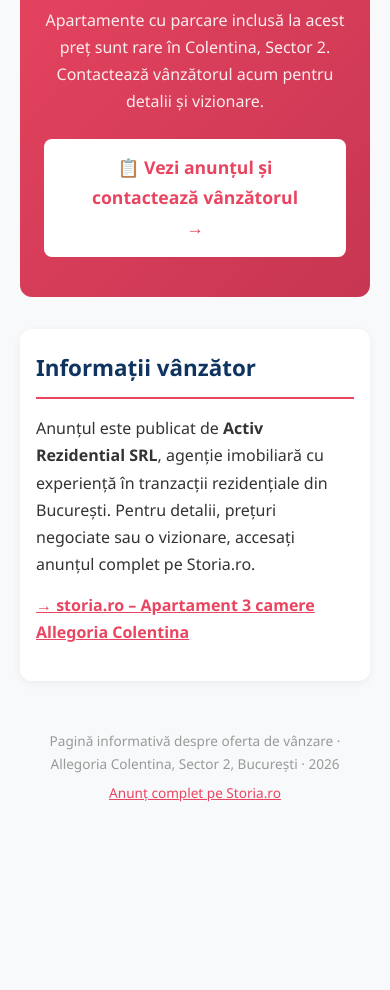
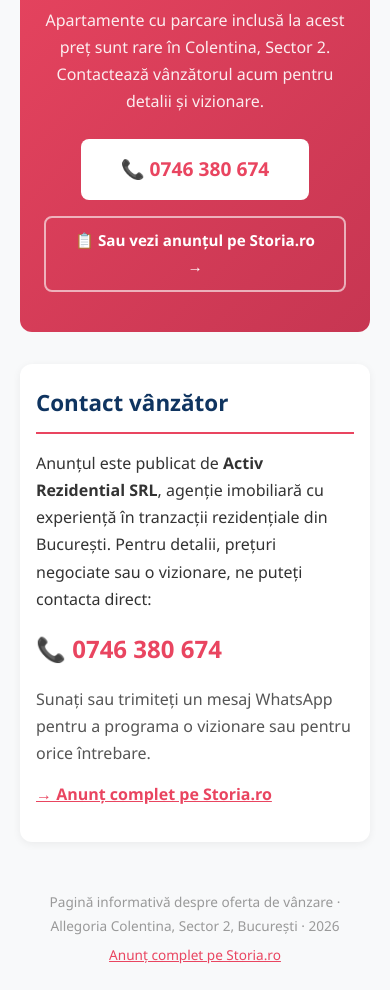
Before and after one commit to Imomag/allegoria-colentina, a plain HTML site: page index.html in a window 390 px wide. Shown: the part 5400-6390 px from the top of the page. Before the commit the page ends 6228 px from the top, so only its background shows below. Drawn offline with Linux system fonts and the light colour scheme.

Commit message:
Add phone number 0746380674

```diff
--- a/index.html
+++ b/index.html
@@ -46,7 +46,8 @@
     "category": "Apartament",
     "seller": {
       "@type": "Organization",
-      "name": "Activ Rezidential SRL"
+      "name": "Activ Rezidential SRL",
+      "telephone": "+40746380674"
     }
   }
   </script>
@@ -389,22 +390,30 @@
   <div class="cta-section">
     <h2>Interesat? Nu rata această ofertă!</h2>
     <p>Apartamente cu parcare inclusă la acest preț sunt rare în Colentina, Sector 2.<br/>Contactează vânzătorul acum pentru detalii și vizionare.</p>
-    <a href="https://www.storia.ro/ro/oferta/vanzare-apartament-3-camere-allegoria-colentina-parcare-inclusa-IDFl3m" target="_blank" rel="noopener">
-      📋 Vezi anunțul și contactează vânzătorul →
+    <a href="tel:+40746380674" style="display:inline-block;background:white;color:#e94560;text-decoration:none;font-weight:800;font-size:1.2rem;padding:14px 40px;border-radius:8px;margin-bottom:12px;">
+      📞 0746 380 674
+    </a>
+    <br/>
+    <a href="https://www.storia.ro/ro/oferta/vanzare-apartament-3-camere-allegoria-colentina-parcare-inclusa-IDFl3m" target="_blank" rel="noopener" style="display:inline-block;background:transparent;color:white;text-decoration:none;font-weight:700;font-size:0.95rem;padding:10px 24px;border-radius:8px;border:2px solid rgba(255,255,255,0.6);margin-top:4px;">
+      📋 Sau vezi anunțul pe Storia.ro →
     </a>
   </div>
 
   <div class="section">
-    <h2>Informații vânzător</h2>
+    <h2>Contact vânzător</h2>
     <p>
       Anunțul este publicat de <strong>Activ Rezidential SRL</strong>, agenție imobiliară cu experiență
       în tranzacții rezidențiale din București. Pentru detalii, prețuri negociate sau o vizionare,
-      accesați anunțul complet pe Storia.ro.
+      ne puteți contacta direct:
     </p>
-    <p>
+    <p style="font-size:1.5rem;font-weight:900;color:#e94560;margin:16px 0;">
+      📞 <a href="tel:+40746380674" style="color:#e94560;text-decoration:none;">0746 380 674</a>
+    </p>
+    <p style="color:#555;">Sunați sau trimiteți un mesaj WhatsApp pentru a programa o vizionare sau pentru orice întrebare.</p>
+    <p style="margin-top:12px;">
       <a href="https://www.storia.ro/ro/oferta/vanzare-apartament-3-camere-allegoria-colentina-parcare-inclusa-IDFl3m"
          target="_blank" rel="noopener" style="color:#e94560;font-weight:700;">
-        → storia.ro – Apartament 3 camere Allegoria Colentina
+        → Anunț complet pe Storia.ro
       </a>
     </p>
   </div>
```
